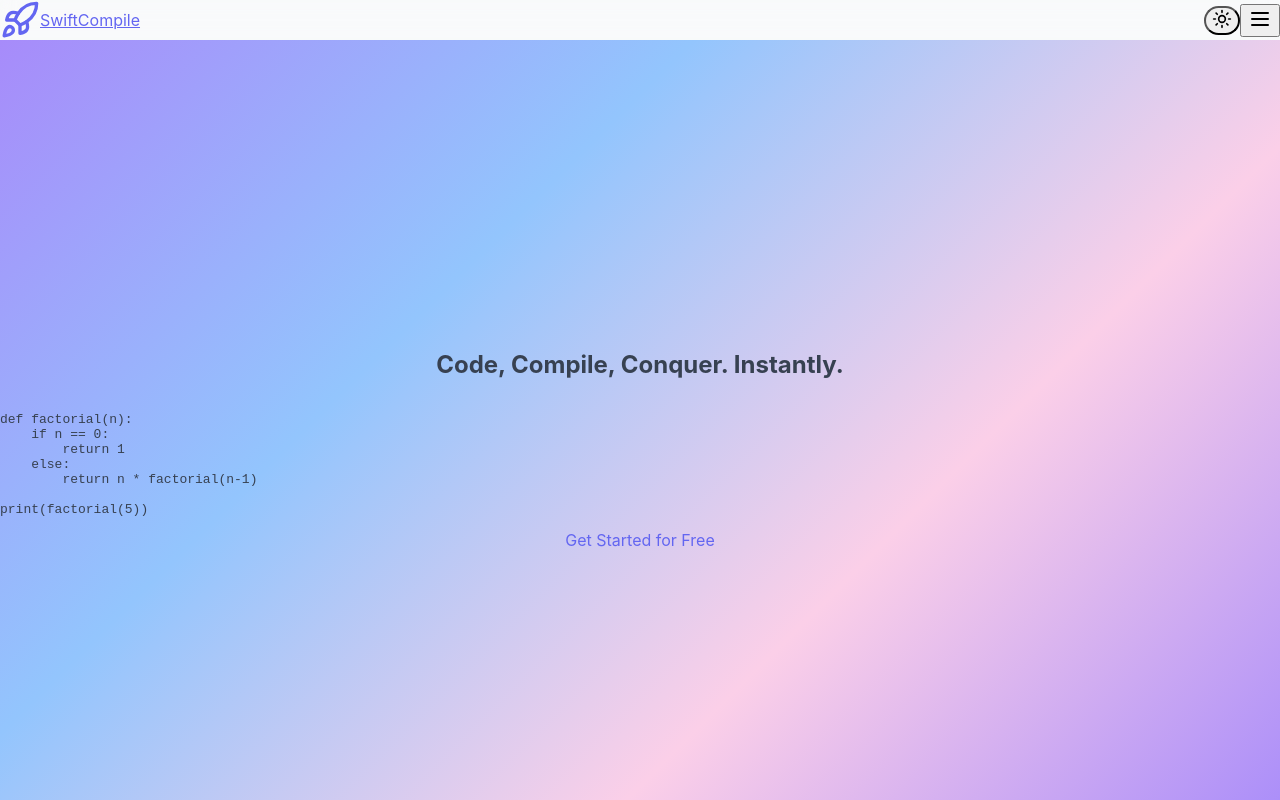
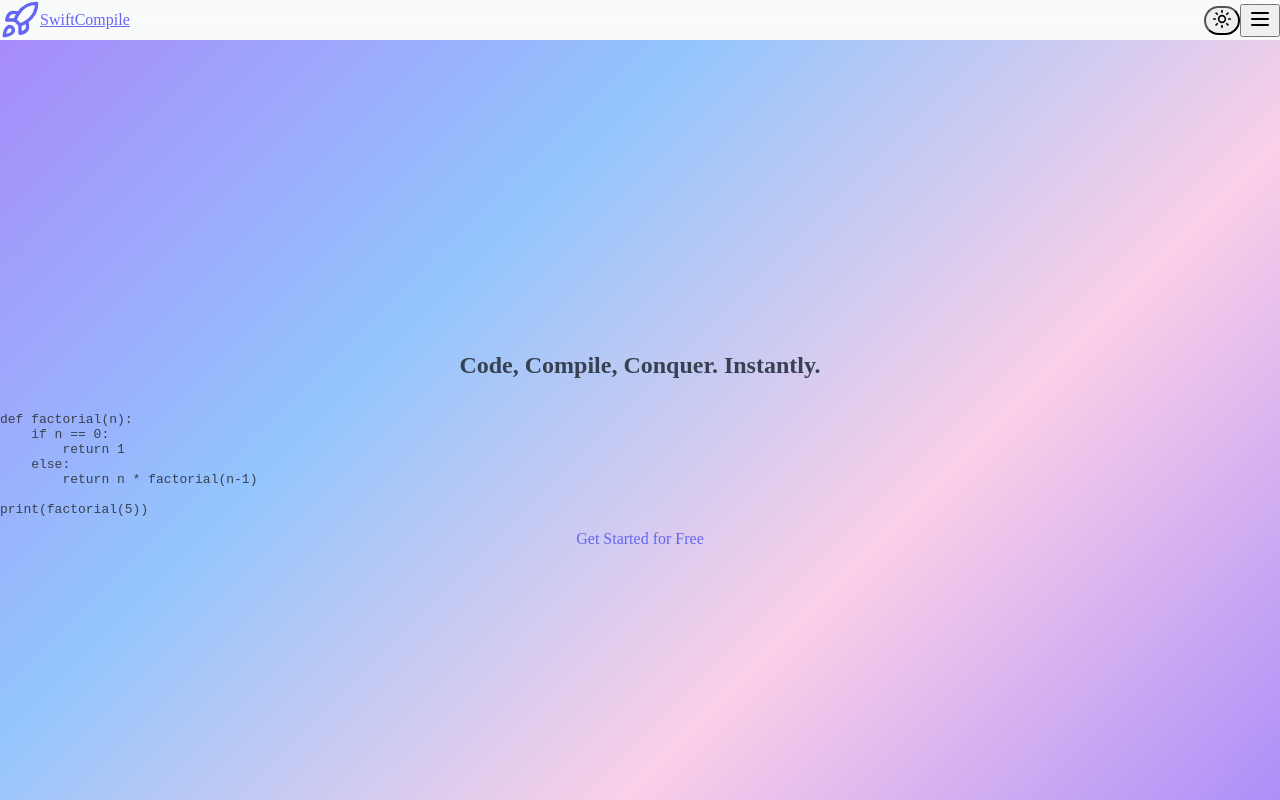
Before and after one commit to Rohan-1103/SwiftCompile, a React (Vite) app in the folder frontend/: page / in a window 1280 px wide. Shown: the top 800 px of the page. Built offline with nearby package versions, Linux system fonts and the light colour scheme.

Commit message:
Font-family-changed

```diff
--- a/frontend/src/index.css
+++ b/frontend/src/index.css
@@ -5,7 +5,7 @@
 /* Basic styles for the application */
 body {
   margin: 0;
-  font-family: 'Inter', sans-serif;
+  font-family:cursive;
   -webkit-font-smoothing: antialiased;
   -moz-osx-font-smoothing: grayscale;
   background-color: var(--color-background);
```
